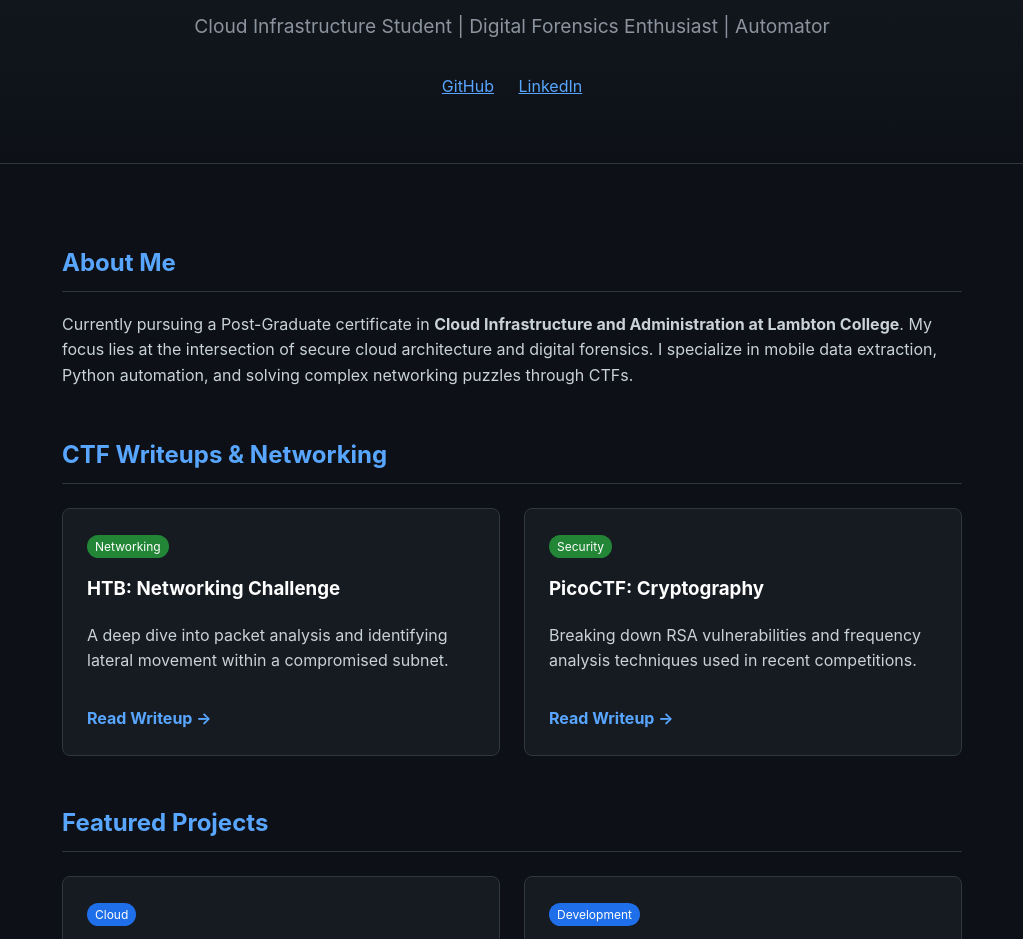
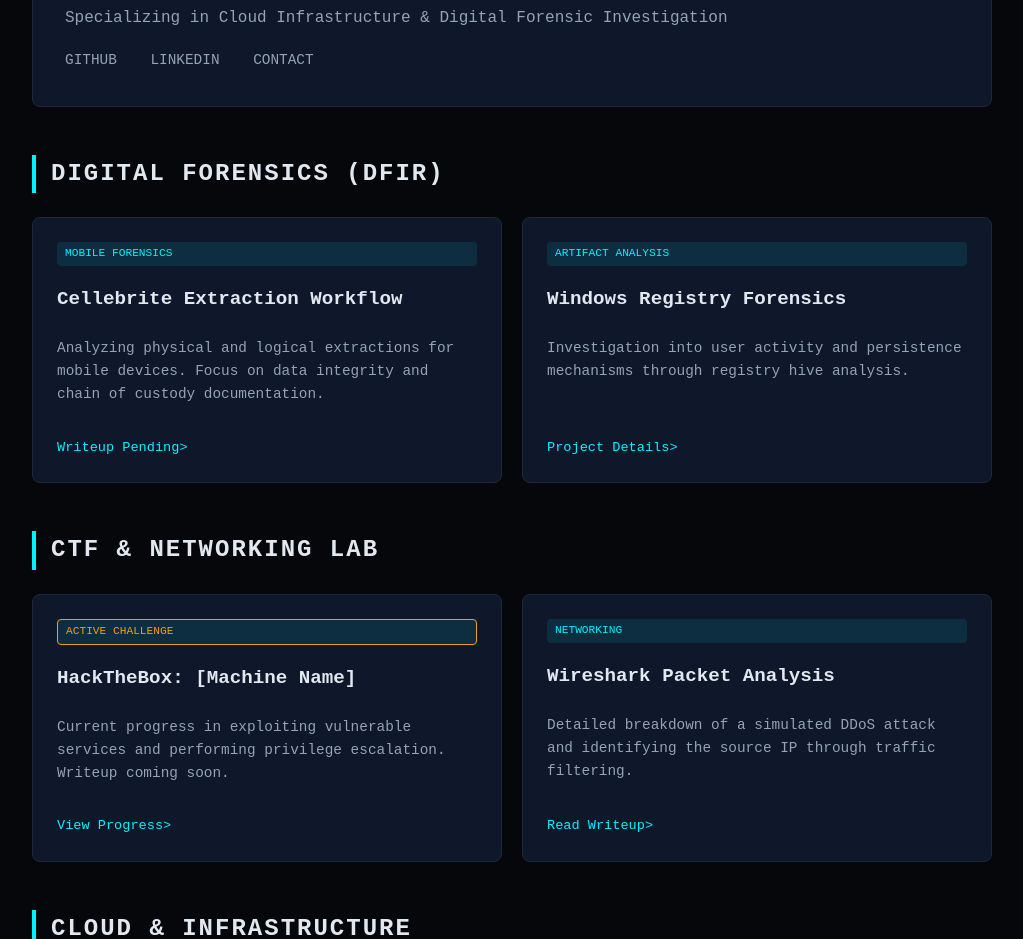
Before and after one commit to Pr4yy/Portfolio, a plain HTML site: page index.html in a window 1280 px wide. Shown: the part 163-1102 px from the top of the page, without its empty margins (128-1151 px from the left). Drawn offline with Linux system fonts and the light colour scheme.

Commit message:
Update index.html

```diff
--- a/index.html
+++ b/index.html
@@ -3,167 +3,210 @@
 <head>
     <meta charset="UTF-8">
     <meta name="viewport" content="width=device-width, initial-scale=1.0">
-    <title>Enreque Coleman | Cybersecurity & Cloud Portfolio</title>
+    <title>Enreque Coleman | DFIR & Cyber Security Portfolio</title>
     <style>
         :root {
-            --bg: #0d1117;
-            --card-bg: #161b22;
-            --text: #c9d1d9;
-            --accent: #58a6ff;
-            --secondary: #8b949e;
-            --border: #30363d;
+            --bg-color: #05070a;
+            --surface-color: #0f172a;
+            --accent-color: #00f2ff; /* Cyber Blue */
+            --text-primary: #e2e8f0;
+            --text-secondary: #94a3b8;
+            --border-color: #1e293b;
+            --success: #10b981;
+            --warning: #f59e0b;
         }
 
+        * { box-sizing: border-box; }
         body {
-            font-family: -apple-system, BlinkMacSystemFont, "Segoe UI", Helvetica, Arial, sans-serif;
-            background-color: var(--bg);
-            color: var(--text);
+            font-family: 'Fira Code', 'Courier New', monospace;
+            background-color: var(--bg-color);
+            color: var(--text-primary);
             line-height: 1.6;
             margin: 0;
-            padding: 0;
         }
 
+        .container { max-width: 1000px; margin: 0 auto; padding: 20px; }
+
+        /* Header / Terminal Style */
         header {
-            padding: 4rem 2rem;
-            text-align: center;
-            background: linear-gradient(180deg, #161b22 0%, #0d1117 100%);
-            border-bottom: 1px solid var(--border);
+            border: 1px solid var(--border-color);
+            background: var(--surface-color);
+            padding: 2rem;
+            border-radius: 8px;
+            margin-bottom: 3rem;
+            position: relative;
+            overflow: hidden;
+        }
+        header::before {
+            content: "";
+            position: absolute;
+            top: 0; left: 0; right: 0; height: 4px;
+            background: linear-gradient(90deg, var(--accent-color), #7000ff);
         }
 
-        .container {
-            max-width: 900px;
-            margin: 0 auto;
-            padding: 2rem;
+        h1 { font-size: 2.5rem; margin: 0; color: var(--accent-color); }
+        .status-bar { font-size: 0.8rem; color: var(--success); margin-bottom: 1rem; }
+
+        /* Navigation */
+        nav { margin-top: 1rem; }
+        nav a { color: var(--text-secondary); text-decoration: none; margin-right: 1.5rem; font-size: 0.9rem; }
+        nav a:hover { color: var(--accent-color); }
+
+        /* Grid Layout */
+        h2 {
+            font-size: 1.5rem;
+            border-left: 4px solid var(--accent-color);
+            padding-left: 15px;
+            margin: 3rem 0 1.5rem;
+            text-transform: uppercase;
+            letter-spacing: 2px;
         }
-
-        h1 { color: #fff; margin-bottom: 0.5rem; font-size: 2.5rem; }
-        h2 { color: var(--accent); border-bottom: 1px solid var(--border); padding-bottom: 0.5rem; margin-top: 3rem; }
-
-        .tagline { font-size: 1.2rem; color: var(--secondary); margin-bottom: 2rem; }
 
         .grid {
             display: grid;
             grid-template-columns: repeat(auto-fit, minmax(300px, 1fr));
-            gap: 1.5rem;
-            margin-top: 1.5rem;
+            gap: 20px;
         }
 
+        /* Card Component */
         .card {
-            background: var(--card-bg);
-            border: 1px solid var(--border);
+            background: var(--surface-color);
+            border: 1px solid var(--border-color);
             border-radius: 8px;
             padding: 1.5rem;
-            transition: transform 0.2s, border-color 0.2s;
+            display: flex;
+            flex-direction: column;
+            transition: all 0.3s ease;
+        }
+        .card:hover {
+            border-color: var(--accent-color);
+            transform: translateY(-2px);
+            box-shadow: 0 0 15px rgba(0, 242, 255, 0.1);
         }
 
-        .card:hover {
-            transform: translateY(-5px);
-            border-color: var(--accent);
+        .tag {
+            font-size: 0.7rem;
+            background: rgba(0, 242, 255, 0.1);
+            color: var(--accent-color);
+            padding: 3px 8px;
+            border-radius: 4px;
+            text-transform: uppercase;
+            margin-bottom: 10px;
+            display: inline-block;
         }
 
-        .card h3 { margin-top: 0; color: #fff; }
-        .badge {
-            display: inline-block;
-            background: #238636;
-            color: #fff;
-            padding: 2px 8px;
-            border-radius: 12px;
-            font-size: 0.75rem;
-            margin-bottom: 1rem;
+        .card h3 { margin: 0.5rem 0; font-size: 1.2rem; }
+        .card p { color: var(--text-secondary); font-size: 0.9rem; flex-grow: 1; }
+
+        .btn-link {
+            margin-top: 1rem;
+            font-size: 0.85rem;
+            color: var(--accent-color);
+            text-decoration: none;
+            display: flex;
+            align-items: center;
         }
-        .badge.blue { background: #1f6feb; }
-        .badge.purple { background: #8957e5; }
+        .btn-link::after { content: " >"; transition: margin 0.2s; }
+        .btn-link:hover::after { margin-left: 5px; }
 
-        .btn {
-            display: inline-block;
-            margin-top: 1rem;
-            color: var(--accent);
-            text-decoration: none;
-            font-weight: bold;
+        footer { text-align: center; margin-top: 5rem; padding-bottom: 2rem; color: var(--text-secondary); font-size: 0.8rem; }
+
+        /* Responsive */
+        @media (max-width: 600px) {
+            h1 { font-size: 1.8rem; }
         }
-
-        .btn:hover { text-decoration: underline; }
-
-        footer { text-align: center; padding: 4rem; color: var(--secondary); font-size: 0.9rem; }
     </style>
 </head>
 <body>
 
+<div class="container">
     <header>
+        <div class="status-bar">[ SYSTEM STATUS: SECURE ] [ USER: E_COLEMAN ]</div>
         <h1>Enreque Coleman</h1>
-    <p class="tagline">Cloud Infrastructure Student | Digital Forensics Enthusiast | Automator</p>
-    <div>
-        <a href="https://github.com/Pr4yy" style="color: var(--accent); margin: 0 10px;">GitHub</a>
-        <a href="#" style="color: var(--accent); margin: 0 10px;">LinkedIn</a>
-    </div>
+        <p style="color: var(--text-secondary);">Specializing in Cloud Infrastructure & Digital Forensic Investigation</p>
+        <nav>
+            <a href="https://github.com/Pr4yy">GITHUB</a>
+            <a href="#">LINKEDIN</a>
+            <a href="mailto:your-email@example.com">CONTACT</a>
+        </nav>
     </header>
 
-<div class="container">
-
-    <section id="about">
-        <h2>About Me</h2>
-        <p>Currently pursuing a Post-Graduate certificate in <strong>Cloud Infrastructure and Administration at Lambton College</strong>. My focus lies at the intersection of secure cloud architecture and digital forensics. I specialize in mobile data extraction, Python automation, and solving complex networking puzzles through CTFs.</p>
-    </section>
-
-    <section id="ctfs">
-        <h2>CTF Writeups & Networking</h2>
+    <section>
+        <h2>Digital Forensics (DFIR)</h2>
         <div class="grid">
             <div class="card">
-                <span class="badge">Networking</span>
-                <h3>HTB: Networking Challenge</h3>
-                <p>A deep dive into packet analysis and identifying lateral movement within a compromised subnet.</p>
-                <a href="#" class="btn">Read Writeup →</a>
+                <span class="tag">Mobile Forensics</span>
+                <h3>Cellebrite Extraction Workflow</h3>
+                <p>Analyzing physical and logical extractions for mobile devices. Focus on data integrity and chain of custody documentation.</p>
+                <a href="#" class="btn-link">Writeup Pending</a>
             </div>
             <div class="card">
-                <span class="badge">Security</span>
-                <h3>PicoCTF: Cryptography</h3>
-                <p>Breaking down RSA vulnerabilities and frequency analysis techniques used in recent competitions.</p>
-                <a href="#" class="btn">Read Writeup →</a>
+                <span class="tag">Artifact Analysis</span>
+                <h3>Windows Registry Forensics</h3>
+                <p>Investigation into user activity and persistence mechanisms through registry hive analysis.</p>
+                <a href="#" class="btn-link">Project Details</a>
             </div>
         </div>
     </section>
 
-    <section id="projects">
-        <h2>Featured Projects</h2>
+    <section>
+        <h2>CTF & Networking Lab</h2>
         <div class="grid">
             <div class="card">
-                <span class="badge blue">Cloud</span>
-                <h3>Sonic Sounds Infrastructure</h3>
-                <p>Architected a cloud-based service delivery model to resolve performance bottlenecks in a simulated environment.</p>
-                <a href="#" class="btn">View Project →</a>
+                <span class="tag" style="color: var(--warning); border: 1px solid var(--warning);">Active Challenge</span>
+                <h3>HackTheBox: [Machine Name]</h3>
+                <p>Current progress in exploiting vulnerable services and performing privilege escalation. Writeup coming soon.</p>
+                <a href="#" class="btn-link">View Progress</a>
             </div>
             <div class="card">
-                <span class="badge blue">Development</span>
-                <h3>BYOND: Wizarding World RPG</h3>
-                <p>Developing an automated role-playing engine featuring custom sprite handling and game logic scripting.</p>
-                <a href="#" class="btn">View Source →</a>
+                <span class="tag">Networking</span>
+                <h3>Wireshark Packet Analysis</h3>
+                <p>Detailed breakdown of a simulated DDoS attack and identifying the source IP through traffic filtering.</p>
+                <a href="#" class="btn-link">Read Writeup</a>
             </div>
         </div>
     </section>
 
-    <section id="blog">
-        <h2>Digital Forensics Blog</h2>
+    <section>
+        <h2>Cloud & Infrastructure</h2>
         <div class="grid">
             <div class="card">
-                <span class="badge purple">Forensics</span>
-                <h3>The Future of Mobile Extraction</h3>
-                <p>Ongoing thoughts on Cellebrite workflows and the legal challenges of encrypted data recovery in 2026.</p>
-                <a href="#" class="btn">Read Post →</a>
+                <span class="tag">Cloud Admin</span>
+                <h3>Sonic Sounds Architecture</h3>
+                <p>Optimizing cloud infrastructure for high availability and secure service delivery in enterprise environments.</p>
+                <a href="#" class="btn-link">Case Study</a>
             </div>
             <div class="card">
-                <span class="badge purple">Security</span>
-                <h3>Automation in SecOps</h3>
-                <p>How I use Python and AHK to streamline repetitive auditing tasks in IT administration.</p>
-                <a href="#" class="btn">Read Post →</a>
+                <span class="tag">Automation</span>
+                <h3>Security Scripting (Python)</h3>
+                <p>Developing automated auditing scripts using Python to monitor system logs and file integrity.</p>
+                <a href="#" class="btn-link">View Code</a>
             </div>
         </div>
     </section>
 
+    <section>
+        <h2>Software Development</h2>
+        <div class="grid">
+            <div class="card">
+                <span class="tag">Dream Maker (DM)</span>
+                <h3>BYOND: Wizarding World RPG</h3>
+                <p>A custom role-playing engine focusing on automated sprite handling and multi-user game logic.</p>
+                <a href="#" class="btn-link">Source Code</a>
             </div>
+            <div class="card">
+                <span class="tag">Automation</span>
+                <h3>AHK Utility Scripts</h3>
+                <p>Custom AutoHotkey scripts designed for workflow optimization and repetitive task automation.</p>
+                <a href="#" class="btn-link">View Gist</a>
+            </div>
+        </div>
+    </section>
 
     <footer>
-    <p>&copy; 2026 Enreque Coleman | Built with HTML/CSS</p>
+        <p>// 2026 Portfolio Deployment // Established at Lambton College</p>
     </footer>
+</div>
 
 </body>
 </html>
```
Lines whose indentation alone changed are shown as unchanged.
